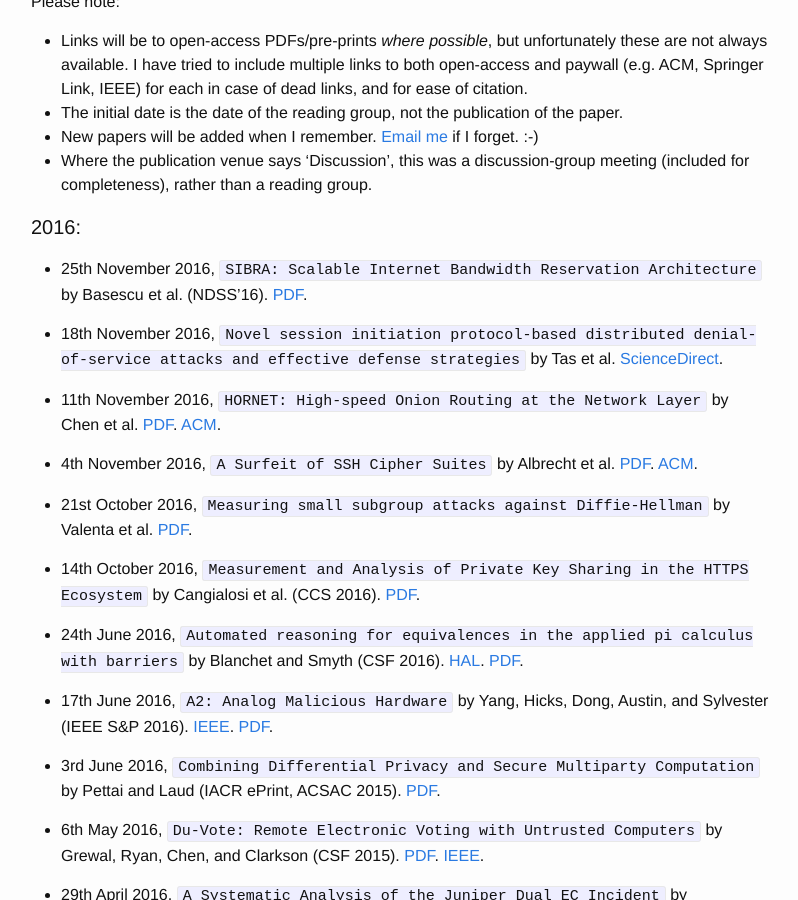
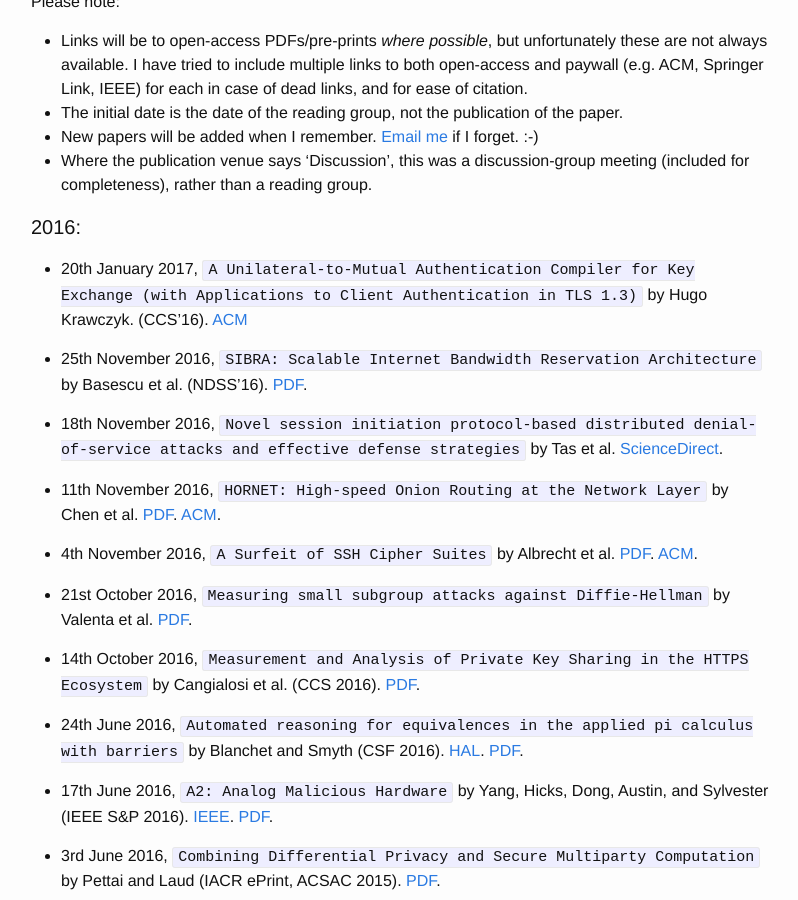
Before and after one commit to mpdehnel/ReadingGroup, a Jekyll site: the page built from index.md, in a window 1280 px wide and 900 px high, scrolled down 513 px. Shown: the whole window, without its empty margins (239-1037 px from the left). Built offline with Jekyll 4.4.1, drawn with Linux system fonts in a browser that asks for light colours; part of the change alters nothing that is shown.

Commit message:
add krawczyk UA-MA paper and update all ACM links to HTTPS

```diff
--- a/index.md
+++ b/index.md
@@ -20,13 +20,15 @@ Please note:
 
 #### 2016:
 
+* 20th January 2017, `A Unilateral-to-Mutual Authentication Compiler for Key Exchange (with Applications to Client Authentication in TLS 1.3)` by Hugo Krawczyk. (CCS'16). [ACM](https://dl.acm.org/citation.cfm?id=2978325)
+
 * 25th November 2016, `SIBRA: Scalable Internet Bandwidth Reservation Architecture` by Basescu et al. (NDSS’16). [PDF](http://www.scion-architecture.net/pdf/2016-SIBRA.pdf).
 
 * 18th November 2016, `Novel session initiation protocol-based distributed denial-of-service attacks and effective defense strategies` by Tas et al. [ScienceDirect](http://www.sciencedirect.com/science/article/pii/S0167404816300980).
 
-* 11th November 2016, `HORNET: High-speed Onion Routing at the Network Layer` by Chen et al. [PDF](https://arxiv.org/pdf/1507.05724v1.pdf). [ACM](http://dl.acm.org/citation.cfm?id=2813628).
+* 11th November 2016, `HORNET: High-speed Onion Routing at the Network Layer` by Chen et al. [PDF](https://arxiv.org/pdf/1507.05724v1.pdf). [ACM](https://dl.acm.org/citation.cfm?id=2813628).
 
-* 4th November 2016, `A Surfeit of SSH Cipher Suites` by Albrecht et al. [PDF](http://www.isg.rhul.ac.uk/~kp/surfeit.pdf). [ACM](http://dl.acm.org/citation.cfm?id=2978364).
+* 4th November 2016, `A Surfeit of SSH Cipher Suites` by Albrecht et al. [PDF](http://www.isg.rhul.ac.uk/~kp/surfeit.pdf). [ACM](https://dl.acm.org/citation.cfm?id=2978364).
 
 * 21st October 2016, `Measuring small subgroup attacks against Diffie-Hellman` by Valenta et al. [PDF](http://eprint.iacr.org/2016/995.pdf).
 
@@ -46,9 +48,9 @@ Please note:
 
 * 11th March 2016, `Practical Attacks Against Privacy and Availability in 4G/LTE Mobile Communication Systems` by Shaik et al. (NDSS 2016). [InternetSociety](https://www.internetsociety.org/sites/default/files/blogs-media/practical-attacks-against-privacy-availability-4g-lte-mobile-communication-systems.pdf).
 
-* 4th March 2016, `Client-based authentication technology: user-centric authentication using secure containers` by Cahill et al. (CCS 2011). [ACM](http://dl.acm.org/citation.cfm?id=2046659).
+* 4th March 2016, `Client-based authentication technology: user-centric authentication using secure containers` by Cahill et al. (CCS 2011). [ACM](https://dl.acm.org/citation.cfm?id=2046659).
 
-* 26th February 2016, `Attacking and Fixing PKCS#11 Security Tokens` by Bortolozzo et al. (CCS 2010). [PDF](http://www.lsv.ens-cachan.fr/Publis/PAPERS/PDF/BCFS-ccs10.pdf). [ACM](http://dl.acm.org/citation.cfm?id=1866337).
+* 26th February 2016, `Attacking and Fixing PKCS#11 Security Tokens` by Bortolozzo et al. (CCS 2010). [PDF](http://www.lsv.ens-cachan.fr/Publis/PAPERS/PDF/BCFS-ccs10.pdf). [ACM](https://dl.acm.org/citation.cfm?id=1866337).
 
 * 19th February 2016, `Ghost Talk: Mitigating EMI Signal Injection Attacks against Analog Sensors` by Kune et al. (Oakland 2013). [PDF](https://spqr.eecs.umich.edu/papers/fookune-emi-oakland13.pdf). [IEEE](http://ieeexplore.ieee.org/xpls/abs_all.jsp?arnumber=6547107).
 
@@ -64,9 +66,9 @@ Please note:
 
 * 11th December 2015, `Experimental Analysis of Attacks on Next Generation Air Traffic Communication` by Schäfer, et al. (ANCS 2013). [PDF](http://www.lenders.ch/publications/conferences/acns13.pdf). [Springer Link](http://link.springer.com/chapter/10.1007/978-3-642-38980-1_16).
 
-* 27th November 2015, `VCR: App-Agnostic Recovery of Photographic Evidence from Android Device Memory Images` by Saltaformaggio, et al. (ACM CCS, 2015). [PDF](https://www.cs.purdue.edu/homes/bsaltafo/pubs/CCS_15_VCR.pdf). [ACM](http://dl.acm.org/citation.cfm?id=2813720).
+* 27th November 2015, `VCR: App-Agnostic Recovery of Photographic Evidence from Android Device Memory Images` by Saltaformaggio, et al. (ACM CCS, 2015). [PDF](https://www.cs.purdue.edu/homes/bsaltafo/pubs/CCS_15_VCR.pdf). [ACM](https://dl.acm.org/citation.cfm?id=2813720).
 
-* 20th November 2015, `Security Considerations for IEEE 802.15.4 Networks` by Naveen Sastry and David Wagner (WiSE'04: Philadelphia, 2004). [PDF](http://citeseerx.ist.psu.edu/viewdoc/download?doi=10.1.1.61.4359&rep=rep1&type=pdf). [ACM](http://dl.acm.org/citation.cfm?id=1023654).
+* 20th November 2015, `Security Considerations for IEEE 802.15.4 Networks` by Naveen Sastry and David Wagner (WiSE'04: Philadelphia, 2004). [PDF](http://citeseerx.ist.psu.edu/viewdoc/download?doi=10.1.1.61.4359&rep=rep1&type=pdf). [ACM](https://dl.acm.org/citation.cfm?id=1023654).
 
 * 13th November 2015, `Optimal Information Security Investment with Penetration Testing` by Rainer Böhme and Márk Félegyházi (Decision and Game Theory, 2010). [PDF](https://www.crysys.hu/~mfelegyhazi/publications/BohmeF2010gamesec.pdf). [Springer Link](http://link.springer.com/chapter/10.1007%2F978-3-642-17197-0_2#page-1).
 
@@ -74,17 +76,17 @@ Please note:
 
 * 30th October 2015, `A Riddle Wrapped in an Enigma` by Koblitz and Menezes (IACR ePrint, 2015/1018). [PDF](http://www.math.uwaterloo.ca/~ajmeneze/publications/pqc.pdf).
 
-* 23rd October 2015, `Vuvuzela: Scalable Private Messaging Resistant to Traffic Analysis` by Jelle van den Hooff, David Lazar, et al. (SOSP'15). [PDF](http://dspace.mit.edu/openaccess-disseminate/1721.1/100279). [ACM](http://dl.acm.org/citation.cfm?id=2815417).
+* 23rd October 2015, `Vuvuzela: Scalable Private Messaging Resistant to Traffic Analysis` by Jelle van den Hooff, David Lazar, et al. (SOSP'15). [PDF](http://dspace.mit.edu/openaccess-disseminate/1721.1/100279). [ACM](https://dl.acm.org/citation.cfm?id=2815417).
 
 * 16th October 2015, `Cryptographic Assumptions: A Position Paper` by S. Goldwasser and Y.T. Kalai, (Cryptology ePrint 2015/907, Theory of Cryptography). [PDF](http://eprint.iacr.org/2015/907.pdf). [Springer Link](http://link.springer.com/chapter/10.1007/978-3-662-49096-9_21).
 
 * 14th August 2015, `Keys Under Doormats: Mandating Government Insecurity by Requiring Government Access to All Data and Communications` by Abelson, Anderson, et al. (MIT-CSAIL-TR-2015-026, 2015). [PDF](http://dspace.mit.edu/bitstream/handle/1721.1/97690/MIT-CSAIL-TR-2015-026.pdf). [Oxf. J. CySec](http://cybersecurity.oxfordjournals.org/content/early/2015/11/17/cybsec.tyv009.abstract).
 
-* 17th July 2015, `Shielding Applications from an Untrusted Cloud with Haven` by Baumann, et al. (OSDI'14). [PDF](https://www.usenix.org/system/files/conference/osdi14/osdi14-paper-baumann.pdf). [ACM](http://dl.acm.org/citation.cfm?id=2799647).
+* 17th July 2015, `Shielding Applications from an Untrusted Cloud with Haven` by Baumann, et al. (OSDI'14). [PDF](https://www.usenix.org/system/files/conference/osdi14/osdi14-paper-baumann.pdf). [ACM](https://dl.acm.org/citation.cfm?id=2799647).
 
-* 3rd July 2015, `Direct Anonymous Attestation` by Brickell, Camenisch, and Chen (ACM CCS'04). [PDF](http://www.hpl.hp.com/techreports/2004/HPL-2004-93.pdf?jumpid=reg_R1002_USEN). [ACM](http://dl.acm.org/citation.cfm?id=1030103).
+* 3rd July 2015, `Direct Anonymous Attestation` by Brickell, Camenisch, and Chen (ACM CCS'04). [PDF](http://www.hpl.hp.com/techreports/2004/HPL-2004-93.pdf?jumpid=reg_R1002_USEN). [ACM](https://dl.acm.org/citation.cfm?id=1030103).
 
-* 19th June 2015, `Design and Implementation of the idemix Anonymous Credential System` by Jan Camenisch and Els Van Herreweghen (CCS'02). [PDF](https://gnunet.org/sites/default/files/idemix.pdf). [ACM](http://dl.acm.org/citation.cfm?id=586114).
+* 19th June 2015, `Design and Implementation of the idemix Anonymous Credential System` by Jan Camenisch and Els Van Herreweghen (CCS'02). [PDF](https://gnunet.org/sites/default/files/idemix.pdf). [ACM](https://dl.acm.org/citation.cfm?id=586114).
 
 * 18th June 2015, `Privacy-preserving targeted mobile advertising` by Yang Liu (Discussion, Oxford DPhil, 2015).
 
@@ -102,7 +104,7 @@ Please note:
 
 * 1st May 2015, `Security of Symmetric Encryption against Mass Surveillance` by Bellare, Paterson, Rogaway. (IACR ePrint, 2014). [PDF](https://eprint.iacr.org/2014/438.pdf). [Springer Link](http://link.springer.com/chapter/10.1007%2F978-3-662-44371-2_1).
 
-* 17th April 2015, `The Chubby lock service for loosely-coupled distributed systems` by Mike Burrows (OSDI'06). [HTML](http://static.usenix.org/events/osdi06/tech/full_papers/burrows/burrows_html/). [ACM](http://dl.acm.org/citation.cfm?id=1298487).
+* 17th April 2015, `The Chubby lock service for loosely-coupled distributed systems` by Mike Burrows (OSDI'06). [HTML](http://static.usenix.org/events/osdi06/tech/full_papers/burrows/burrows_html/). [ACM](https://dl.acm.org/citation.cfm?id=1298487).
 
 * 10th April 2015, `Surreptitiously Weakening Cryptographic Systems` by Schneier, et al. (IACR ePrint, 2015). [PDF](http://eprint.iacr.org/2015/097.pdf). [Alternate](https://www.cyberwar.nl/d/20150209_Surreptitiously-Weakening-Cryptographic-Systems_Schneier-Fredrikson-Kohno-Ristenpart.pdf).
 
@@ -112,13 +114,13 @@ Please note:
 
 * 13th February 2015, `The Quest to Replace Passwords: A Framework for Comparative Evaluation of Web Authentication Schemes` by Bonneau, et al., [IEEE Open Access](http://ieeexplore.ieee.org/xpls/abs_all.jsp?arnumber=6234436), and `Pico: No more passwords!` by Frank Stajano (Security Protocols XIX, 2011). [PDF](http://citeseerx.ist.psu.edu/viewdoc/download?doi=10.1.1.221.2090&rep=rep1&type=pdf). [Springer Link](http://link.springer.com/chapter/10.1007/978-3-642-25867-1_6).
 
-* 30th January 2015 `Citizen Electronic Identities using TPM 2.0` by Nyman, et al. (TrustED'14, Scottsdale, Arizona, 3--7 November 2014). [PDF](http://arxiv.org/pdf/1409.1023.pdf). [ACM](http://dl.acm.org/citation.cfm?id=2666146).
+* 30th January 2015 `Citizen Electronic Identities using TPM 2.0` by Nyman, et al. (TrustED'14, Scottsdale, Arizona, 3--7 November 2014). [PDF](http://arxiv.org/pdf/1409.1023.pdf). [ACM](https://dl.acm.org/citation.cfm?id=2666146).
 
 #### 2014:
 
-* 12th December 2014, `New Directions in Cryptography` by Diffie and Hellman, (IEEE Transactions on Information Theory, vol.22, no.6, pp.644,654, Nov 1976). [PDF](https://www-ee.stanford.edu/~hellman/publications/24.pdf). [ACM](http://dl.acm.org/citation.cfm?id=2269104).
+* 12th December 2014, `New Directions in Cryptography` by Diffie and Hellman, (IEEE Transactions on Information Theory, vol.22, no.6, pp.644,654, Nov 1976). [PDF](https://www-ee.stanford.edu/~hellman/publications/24.pdf). [ACM](https://dl.acm.org/citation.cfm?id=2269104).
 
-* 5th December 2014, `A Critical Evaluation of Website Fingerprinting Attacks` by Juarez et al. (CCS 14). [PDF](https://www.eecs.berkeley.edu/~sa499/papers/ccs-webfp-final.pdf). [ACM](http://dl.acm.org/citation.cfm?id=2660267.2660368).
+* 5th December 2014, `A Critical Evaluation of Website Fingerprinting Attacks` by Juarez et al. (CCS 14). [PDF](https://www.eecs.berkeley.edu/~sa499/papers/ccs-webfp-final.pdf). [ACM](https://dl.acm.org/citation.cfm?id=2660267.2660368).
 
 * 28th November 2014, `Large Scale Test of Sensor Fingerprint Camera Identification` by Goljan, Fridrich, and Filler. (IS&T/SPIE Electronic Imaging, 2009). [PDF](http://www.ws.binghamton.edu/fridrich/Research/EI7254-18.pdf). [SPIE](http://proceedings.spiedigitallibrary.org/proceeding.aspx?articleid=1335147).
 
@@ -128,8 +130,8 @@ Please note:
 
 * 31st October 2014, `Here Come The ⊕ Ninjas` by Duong and Rizzo (Unpublished whitepaper, 2011). [PDF](http://nerdoholic.org/uploads/dergln/beast_part2/ssl_jun21.pdf). [Alternate](http://www.hpcc.ecs.soton.ac.uk/~dan/talks/bullrun/Beast.pdf).
 
-* 24th October 2014, `Rosemary: A Robust, Secure, and High-performance Network Operating System` by Seungwon Shin et al. (CCS 2014). [PDF](http://www.csl.sri.com/users/vinod/papers/rosemary.pdf). [ACM](http://dl.acm.org/citation.cfm?id=2660353).
+* 24th October 2014, `Rosemary: A Robust, Secure, and High-performance Network Operating System` by Seungwon Shin et al. (CCS 2014). [PDF](http://www.csl.sri.com/users/vinod/papers/rosemary.pdf). [ACM](https://dl.acm.org/citation.cfm?id=2660353).
 
-* 17th October 2014, `Deniable Liaisons` by Abhinav Narain, Nick Feamster and Alex C. Snoeren (CCS 2014). [PDF](http://www.cc.gatech.edu/grads/n/nabhinav/ccs2014.pdf). [ACM](http://dl.acm.org/citation.cfm?id=2660340).
+* 17th October 2014, `Deniable Liaisons` by Abhinav Narain, Nick Feamster and Alex C. Snoeren (CCS 2014). [PDF](http://www.cc.gatech.edu/grads/n/nabhinav/ccs2014.pdf). [ACM](https://dl.acm.org/citation.cfm?id=2660340).
 
 Many thanks are due to [Joe Loughry](https://www.cs.ox.ac.uk/people/joe.loughry/) for keeping such immaculate records, and to [Andrew Paverd](https://www.cs.ox.ac.uk/people/andrew.paverd/) for having run the reading group so successfully before me.
```
